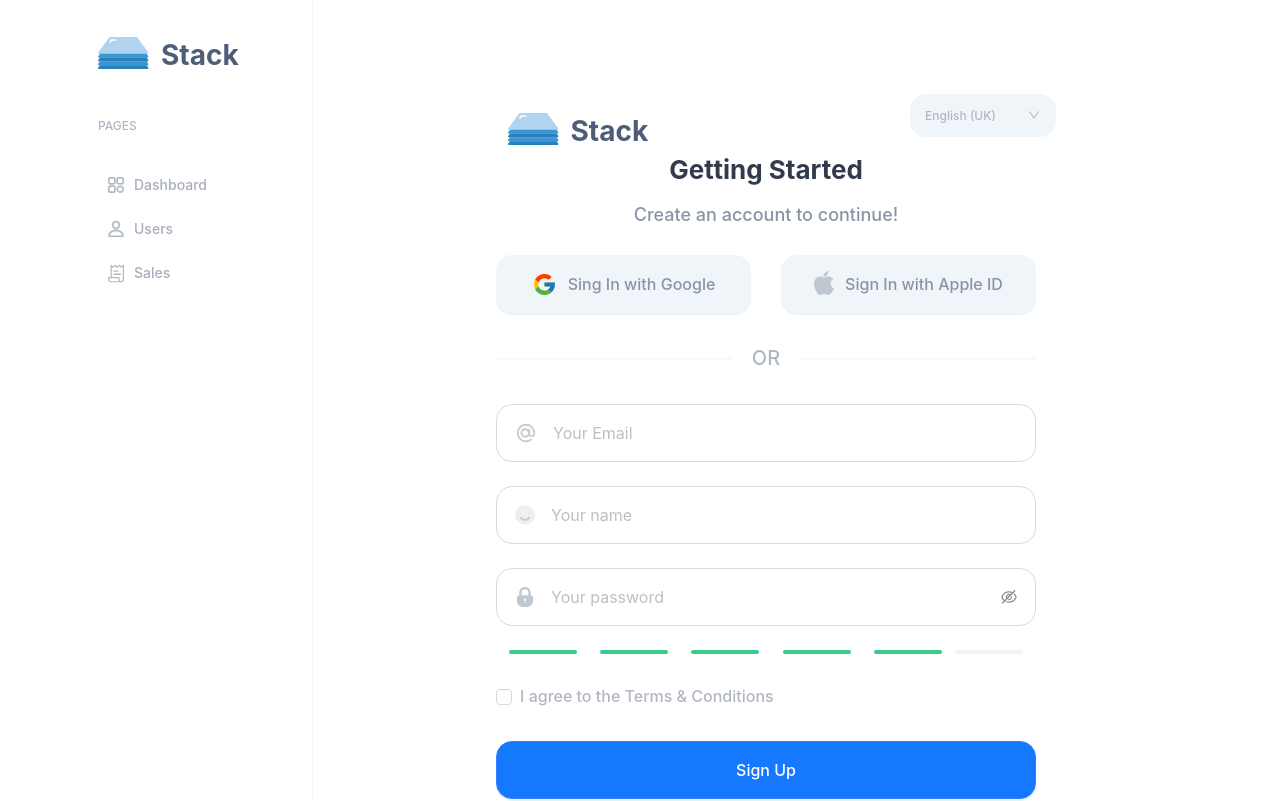
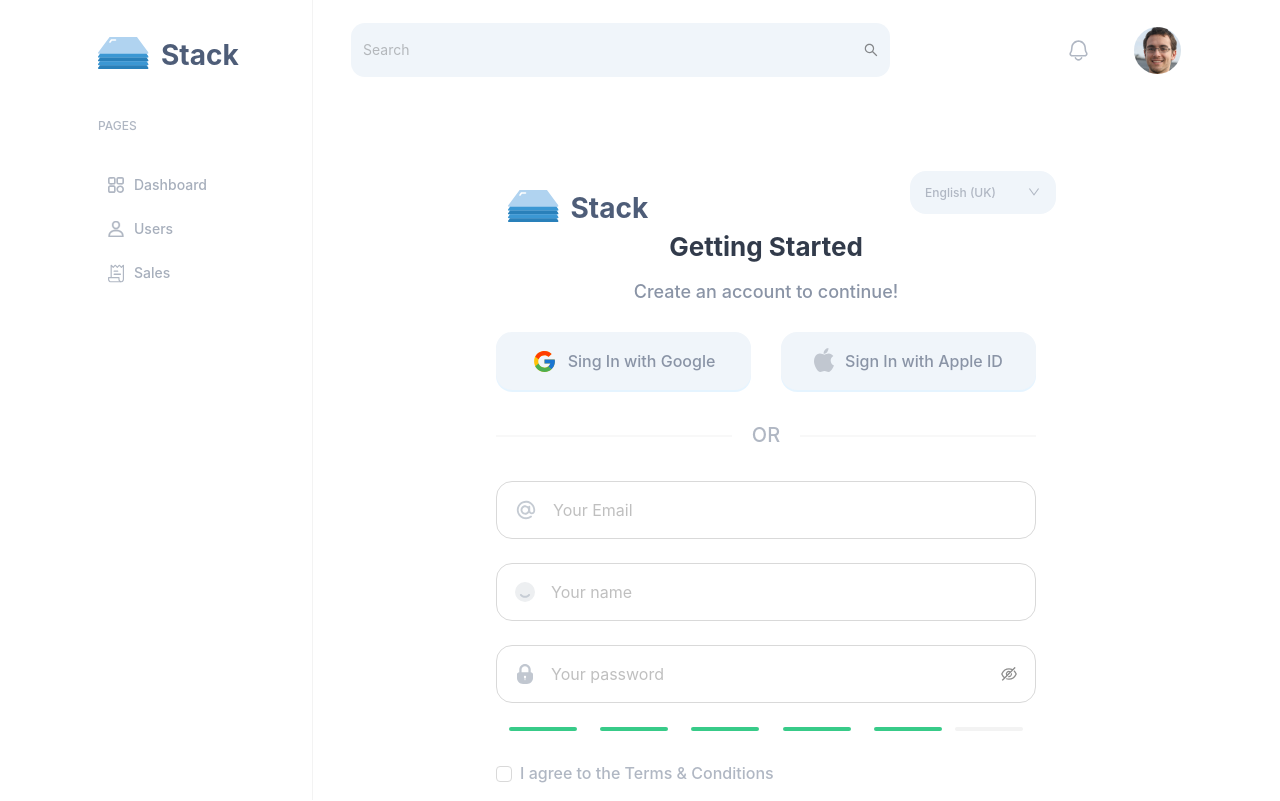
Before and after one commit to kamruzzaman-dev/TASK-M360ICT, a React (Vite) app: page /dashboard in a window 1280 px wide. Shown: the top 801 px of the page. Built offline with nearby package versions, Linux system fonts and the light colour scheme.

Commit message:
design: dashboard header component

```diff
--- /dev/null
+++ b/src/component/dashboard/dashboardHeader.tsx
@@ -0,0 +1,85 @@
+import { Input } from "antd";
+import { SearchOutlined } from "@ant-design/icons";
+import userImage from "../../../public/assets/images/image.png";
+import bell from "../../../public/assets/icons/notification-bell.svg";
+import { ChangeEvent, useState } from "react";
+const DashboardHeader = () => {
+
+    const [searchValue, setSearchValue] = useState<string>("");
+
+    const handleSearchChange = (e: ChangeEvent<HTMLInputElement>) => {
+        setSearchValue(e.target.value);
+
+        console.log(e.target.value)
+    };
+
+    return (
+        <div
+            style={{
+                display: "flex",
+                alignItems: "center",
+                justifyContent: "space-between",
+                padding: "23px 35px 0 38px",
+            }}
+        >
+            <div
+                style={{
+                    display: "flex",
+                    justifyContent: "center",
+                    alignItems: "center",
+                }}
+            >
+                <Input
+                    style={{
+                        width: "539px",
+                        height: "54px",
+                        borderRadius: "14px",
+                        background: "#F0F5FA",
+                    }}
+                    suffix={<SearchOutlined style={{ color: "rgba(0,0,0,.45)" }} />}
+                    placeholder="Search"
+                    variant="filled"
+                    value={searchValue}
+                    onChange={handleSearchChange}
+                />
+            </div>
+            <div
+                style={{
+                    display: "flex",
+                    alignItems: "center",
+                    justifyContent: "center",
+                }}
+            >
+                <div
+                    style={{
+                        display: "flex",
+                        alignItems: "center",
+                        justifyContent: "center",
+                        marginRight: "43px",
+                        cursor: "pointer",
+                    }}
+                >
+                    <img src={bell} alt="" />
+                </div>
+                <div
+                    style={{
+                        display: "flex",
+                        alignItems: "center",
+                        justifyContent: "center",
+                        cursor: "pointer",
+                    }}
+                >
+                    <img
+                        style={{
+                            borderRadius: "50%",
+                        }}
+                        src={userImage}
+                        alt=""
+                    />
+                </div>
+            </div>
+        </div>
+    );
+};
+
+export default DashboardHeader;
--- a/src/pages/dashboard/index.tsx
+++ b/src/pages/dashboard/index.tsx
@@ -1,6 +1,7 @@
 import { Layout } from "antd";
 import MenuItems from "../../component/dashboard/Menu";
 import { Outlet } from "react-router-dom";
+import DashboardHeader from "../../component/dashboard/dashboardHeader";
 
 const { Content } = Layout;
 
@@ -13,6 +14,7 @@ const Dashboard = () => {
             <Layout style={{ backgroundColor: "white" }}>
                 <MenuItems />
                 <Layout style={{ background: "white" }}>
+                    <DashboardHeader />
                     <Content
                         style={{
                             marginTop: "48px",
```
Also changed, not shown: public/assets/icons/notification-bell.svg (added), public/assets/images/image.png (added).
